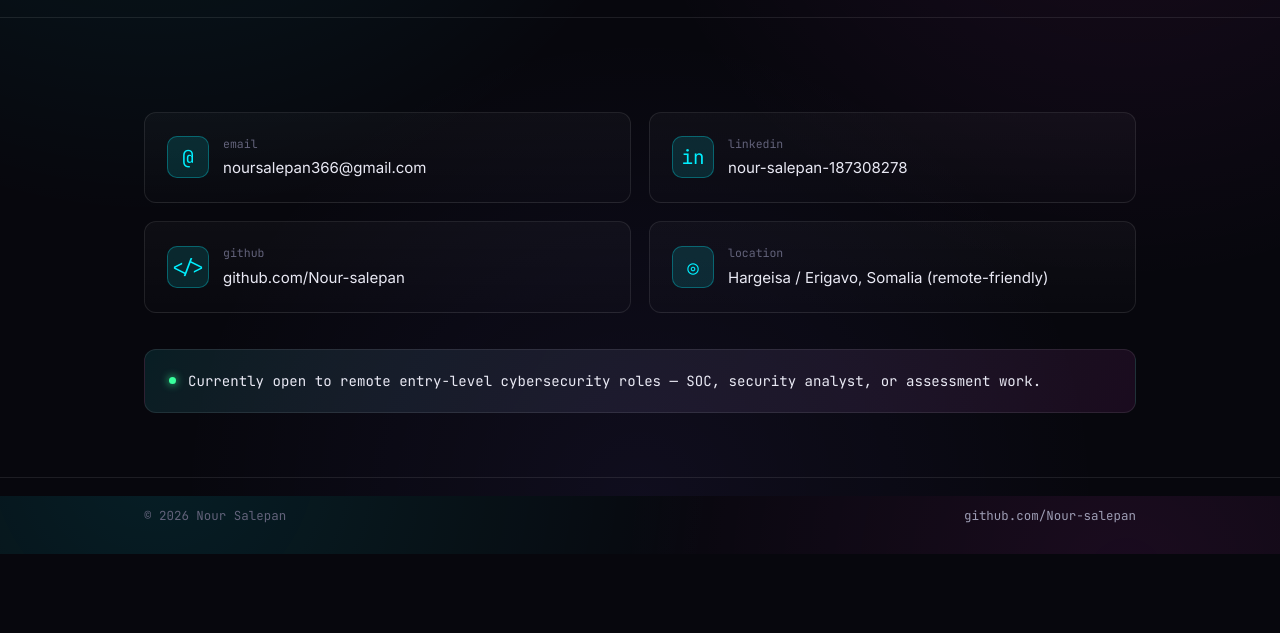
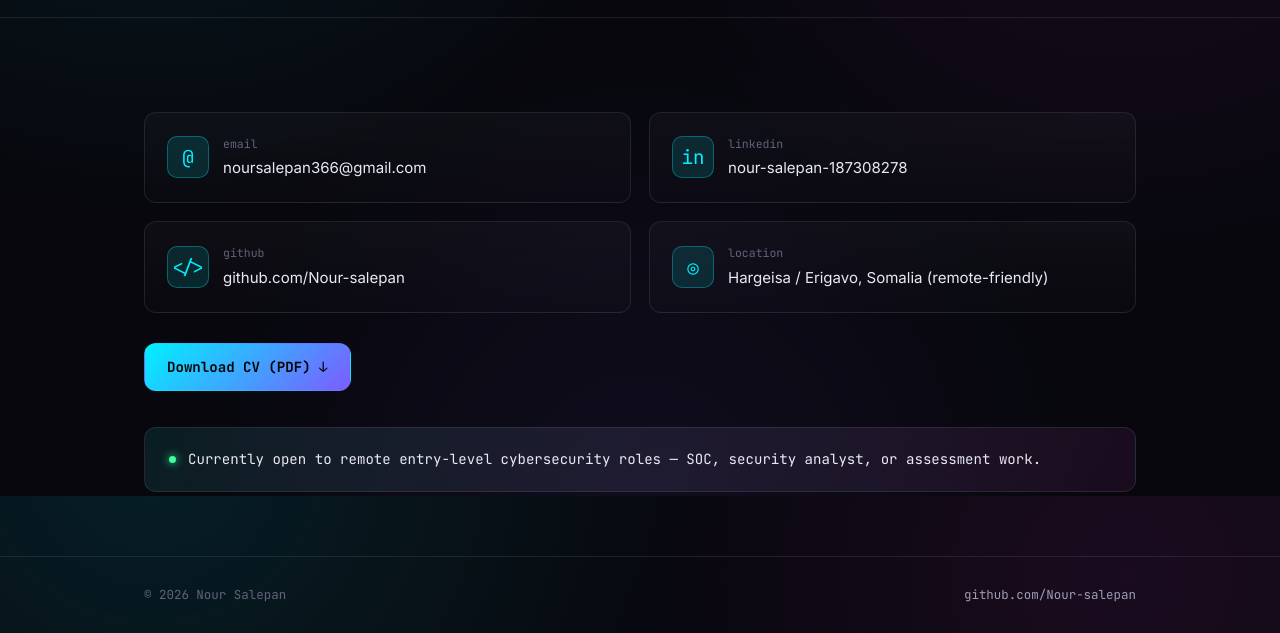
Before and after one commit to Nour-salepan/Nour-salepan.github.io, a plain HTML site: page contact.html in a window 1280 px wide. Shown: the part 304-937 px from the top of the page. Before the commit the page ends 858 px from the top, so only its background shows below. Drawn offline with Linux system fonts and the light colour scheme.

Commit message:
Add downloadable CV as PDF

```diff
--- a/contact.html
+++ b/contact.html
@@ -71,6 +71,10 @@
         </div>
       </div>
 
+      <div style="margin-top: 30px;">
+        <a href="Nour_Salepan_CV_Cybersecurity.pdf" target="_blank" rel="noopener" class="btn btn-primary">Download CV (PDF) ↓</a>
+      </div>
+
       <div class="availability-banner">
         <span class="dot-live"></span>
         Currently open to remote entry-level cybersecurity roles — SOC, security analyst, or assessment work.
```
Also changed, not shown: index.html (+1 -1 lines), 1 other file.
